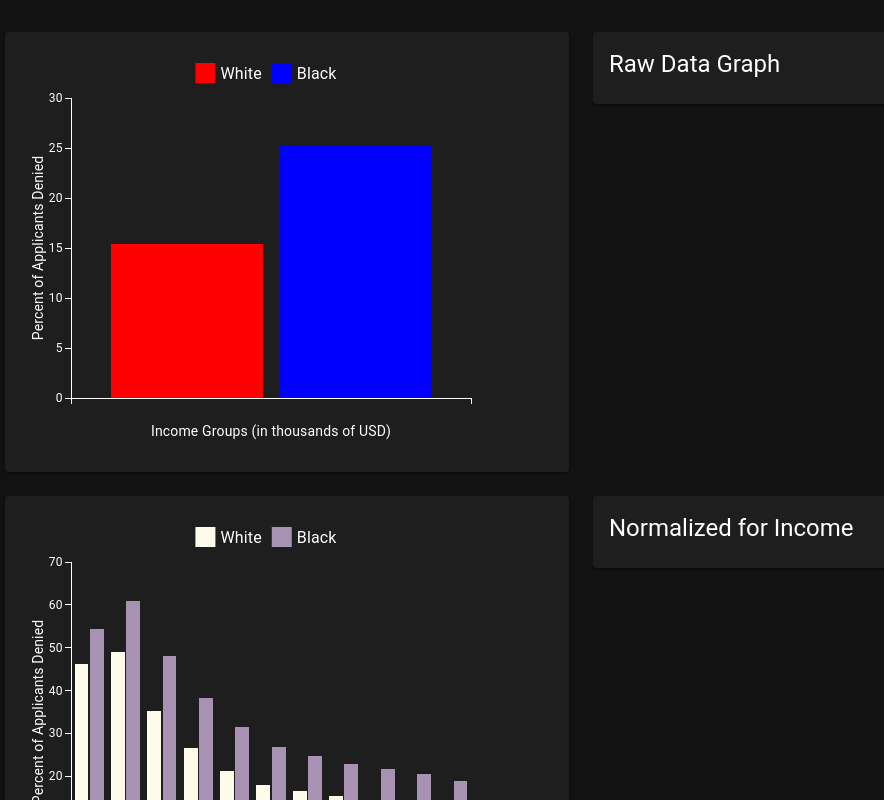
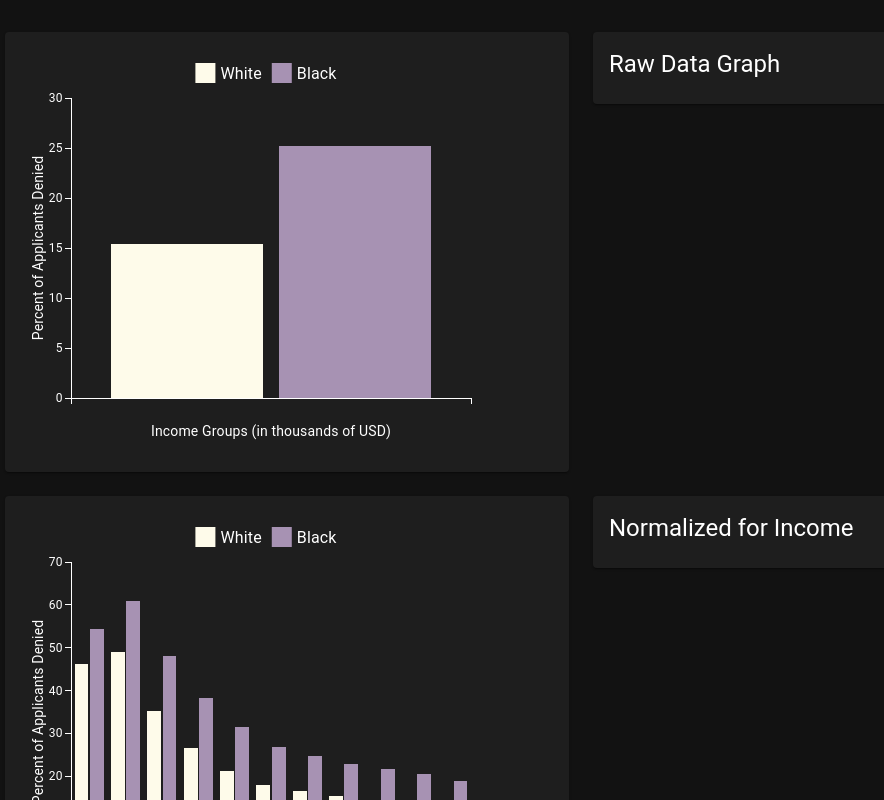
Before and after one commit to neilantony2710/HousingDiscrimination, a React (Create React App) app: page / in a window 1280 px wide. Shown: the top 800 px of the page, without its empty margins (59-943 px from the left). Built offline with nearby package versions, Linux system fonts and the light colour scheme.

Commit message:
Reverted to original colors for graphs

```diff
--- a/src/RawGraph.js
+++ b/src/RawGraph.js
@@ -18,12 +18,12 @@ export default function RawGraph() {
           {
             label: "White",
             data: [15.44],
-            color: "red",
+            color: "#FEFBEA",
           },
           {
             label: "Black",
             data: [25.18],
-            color: "blue",
+            color: "#A792B3",
           },
         ]}
         s
```
